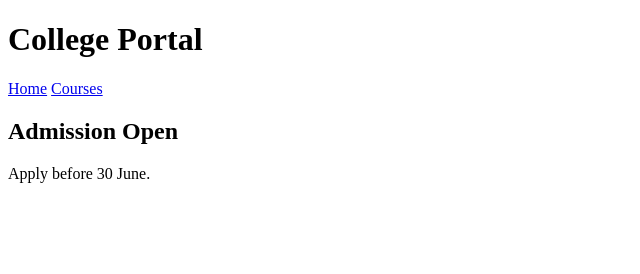
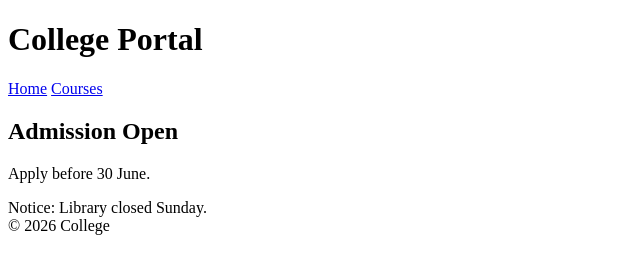
Before and after one commit to powerranges/WDW_0581, a plain HTML site: page Web_Designing_Workshop_Assignment/Assignment4.html in a window 1280 px wide. Shown: the whole page, without its empty margins (0-640 px from the left). Drawn offline with Linux system fonts and the light colour scheme.

Commit message:
assignment4 completd

```diff
--- a/Web_Designing_Workshop_Assignment/Assignment4.html
+++ b/Web_Designing_Workshop_Assignment/Assignment4.html
@@ -12,6 +12,8 @@
         <a href="#courses">Courses</a>
         <h2>Admission Open</h2>
         <p>Apply before 30 June.</p>
+        <p>Notice: Library closed Sunday.<br>
+        © 2026 College</p>
     </p>
 </body>
 </html>
```
